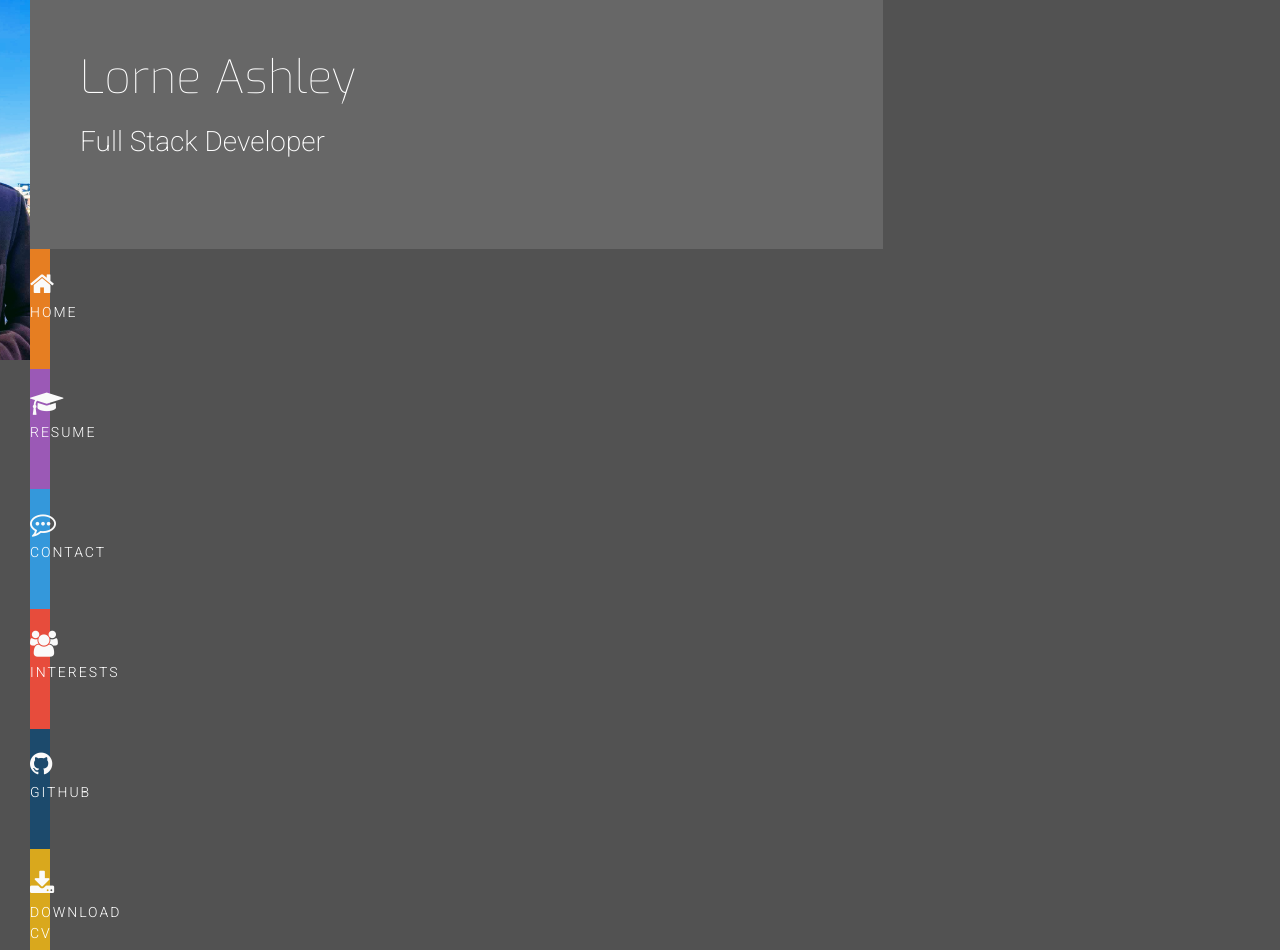
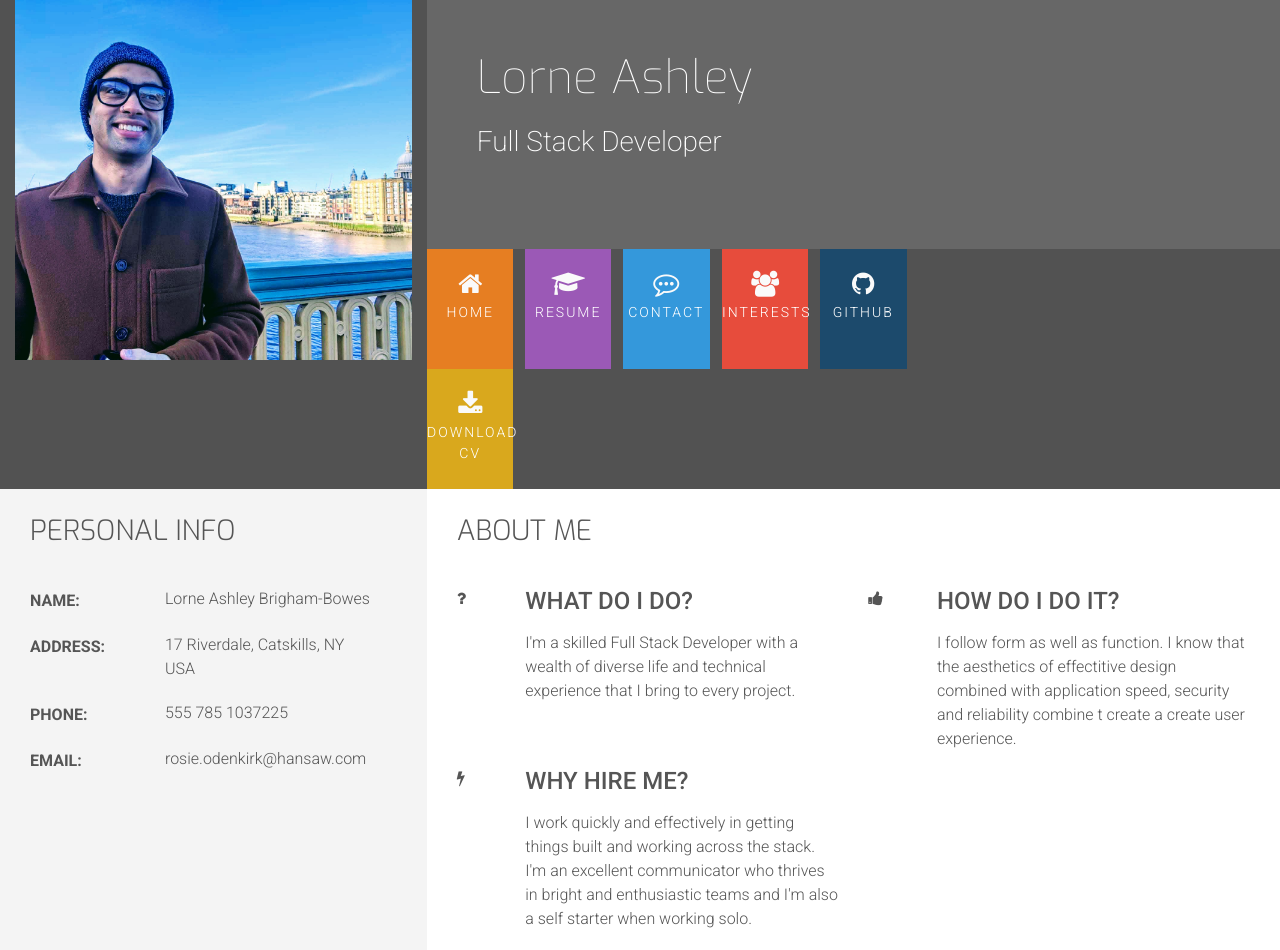
Before and after one commit to lornebb/portfolio, a plain HTML site: page index.html in a window 1280 px wide. Shown: the top 950 px of the page. Drawn offline with nearby package versions, Linux system fonts and the light colour scheme.

Commit message:
fixed - home layout
fixed home layout order from stacked to inline.

```diff
--- a/index.html
+++ b/index.html
@@ -19,8 +19,8 @@
 <body>
     <header class="container-fluid">
         <div class="row">
-            <a href="index.html">
-                <div class="col-md-4 logo"></div>
+            <a href="index.html" class="col-md-4">
+                <div class="logo"></div>
             </a>
             <div class="col-md-8">
                 <div class="row bg-color-name-title">
@@ -29,29 +29,29 @@
                         <h2 class="title">Full Stack Developer</h2>
                     </div>
                 </div>
-                <div class="row">
+                <div class="row list-line">
                     <ul id="nav" class="list-inline clearfix">
-                        <li class="col-xs-6 col-sm-2 ui-menu-color-home menuitem">
+                        <li class="list-inline-item col-xs-6 col-sm-2 ui-menu-color-home menuitem">
                             <a href="index.html" class="hvr-sweep-to-bottom"><i class="fa fa-home"
                                     aria-hidden="true"></i><span>Home</span></a>
                         </li>
-                        <li class="col-xs-6 col-sm-2 ui-menu-color-resume menuitem">
+                        <li class="list-inline-item col-xs-6 col-sm-2 ui-menu-color-resume menuitem">
                             <a href="resume.html" class="hvr-sweep-to-bottom"><i class="fa fa-graduation-cap"
                                     aria-hidden="true"></i><span>Resume</span></a>
                         </li>
-                        <li class="col-xs-6 col-sm-2 ui-menu-color-contact menuitem">
+                        <li class="list-inline-item col-xs-6 col-sm-2 ui-menu-color-contact menuitem">
                             <a href="contact.html" class="hvr-sweep-to-bottom"><i class=" fa fa-commenting-o"
                                     aria-hidden="true"></i><span>Contact</span></a>
                         </li>
-                        <li class="col-xs-6 col-sm-2 ui-menu-color-interests menuitem">
+                        <li class="list-inline-item col-xs-6 col-sm-2 ui-menu-color-interests menuitem">
                             <a href="interests.html" class="hvr-sweep-to-bottom"><i class="fa fa-users"
                                     aria-hidden="true"></i><span>Interests</span></a>
                         </li>
-                        <li class="col-xs-6 col-sm-2 ui-menu-color-github menuitem">
+                        <li class="list-inline-item col-xs-6 col-sm-2 ui-menu-color-github menuitem">
                             <a href="github.html" class="hvr-sweep-to-bottom"><i class="fa fa-github"
                                     aria-hidden="true"></i><span>GitHub</span></a>
                         </li>
-                        <li class="col-xs-6 col-sm-2 ui-menu-color-download menuitem">
+                        <li class="list-inline-item col-xs-6 col-sm-2 ui-menu-color-download menuitem">
                             <a href="assets/cv/sample-cv.pdf" target="_blank" class="hvr-sweep-to-bottom"><i
                                     class="fa fa-download" aria-hidden="true"></i><span>Download CV</span></a>
                         </li>
```
